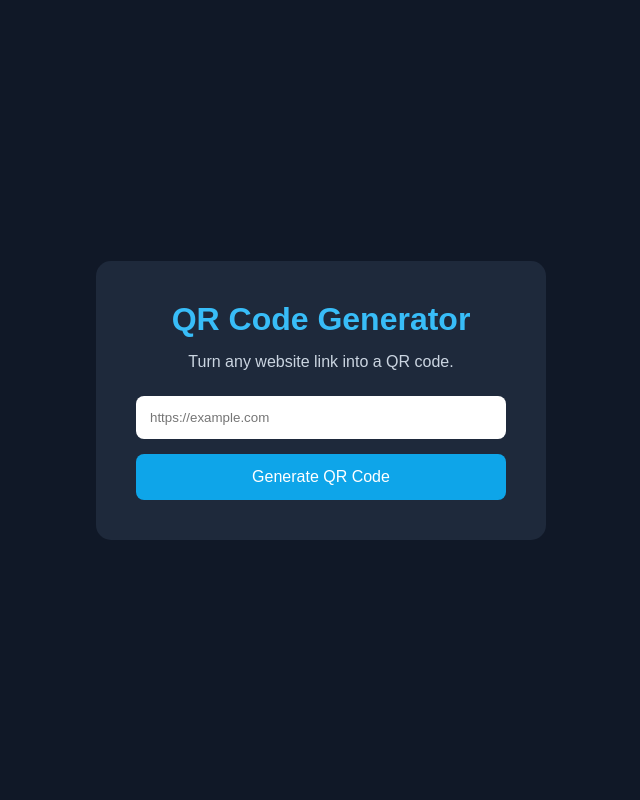
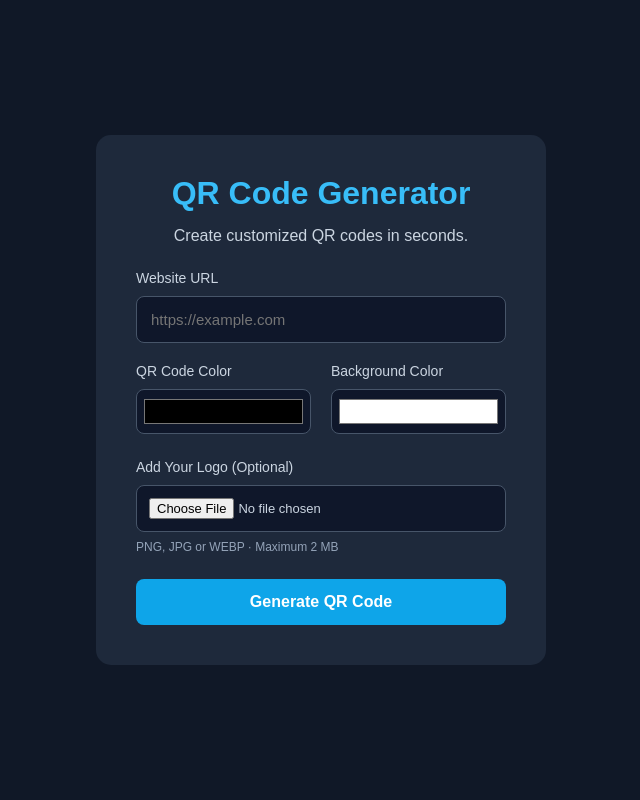
Before and after one commit to yam-72/QRCode_Generator, a Flask app: page / in a window 1280 px wide. Shown: the whole page, without its empty margins (319-959 px from the left). Run offline with Flask 3, Linux system fonts and the light colour scheme.

Commit message:
feat: add lightweight QR logo integration

```diff
--- a/app.py
+++ b/app.py
@@ -1,8 +1,11 @@
 
 from flask import Flask, render_template, request
+from PIL import Image
 import qrcode
 import os
 import uuid
+import re
+from io import BytesIO
 from urllib.parse import urlparse
 
 app = Flask(__name__)
@@ -10,44 +13,133 @@ app = Flask(__name__)
 QR_FOLDER = "static/qrcodes"
 os.makedirs(QR_FOLDER, exist_ok=True)
 
+app.config["MAX_CONTENT_LENGTH"] = 2 * 1024 * 1024
+
+ALLOWED_FORMATS = {"PNG", "JPEG", "WEBP"}
+
+
+def is_valid_color(color):
+    return bool(re.fullmatch(r"#[0-9a-fA-F]{6}", color))
+
+
+def add_logo(qr_image, logo_file):
+    """Add a small, optimized logo to the center of a QR code."""
+
+    if not logo_file or not logo_file.filename:
+        return qr_image
+
+    try:
+        logo = Image.open(logo_file)
+
+        if logo.format not in ALLOWED_FORMATS:
+            raise ValueError("Use a PNG, JPG, or WEBP logo.")
+
+        logo = logo.convert("RGBA")
+
+        # Resize logo while preserving its proportions.
+        logo.thumbnail((qr_image.width // 5, qr_image.height // 5))
+
+        # Create a small white background behind the logo.
+        padding = 8
+
+        logo_background = Image.new(
+            "RGBA",
+            (logo.width + padding * 2, logo.height + padding * 2),
+            "white"
+        )
+
+        position = (padding, padding)
+        logo_background.alpha_composite(logo, position)
+
+        # Center the logo.
+        x = (qr_image.width - logo_background.width) // 2
+        y = (qr_image.height - logo_background.height) // 2
+
+        qr_image = qr_image.convert("RGBA")
+        qr_image.alpha_composite(logo_background, (x, y))
+
+        return qr_image.convert("RGB")
+
+    except (OSError, ValueError) as error:
+        raise ValueError(str(error))
+
 
 @app.route("/", methods=["GET", "POST"])
 def index():
     qr_image = None
     error = None
 
+    url = ""
+    fill_color = "#000000"
+    back_color = "#ffffff"
+
     if request.method == "POST":
         url = request.form.get("url", "").strip()
+        fill_color = request.form.get("fill_color", "#000000")
+        back_color = request.form.get("back_color", "#ffffff")
+        logo_file = request.files.get("logo")
+
         parsed_url = urlparse(url)
 
-        if parsed_url.scheme not in ("http", "https") or not parsed_url.netloc:
-            error = "Please enter a valid URL."
+        if (
+            parsed_url.scheme not in ("http", "https")
+            or not parsed_url.netloc
+            or any(char.isspace() for char in url)
+        ):
+            error = "Please enter a valid website URL."
+
+        elif not is_valid_color(fill_color) or not is_valid_color(back_color):
+            error = "Please select valid colors."
+
         else:
-            filename = f"{uuid.uuid4().hex}.png"
-            filepath = os.path.join(QR_FOLDER, filename)
+            try:
+                qr = qrcode.QRCode(
+                    version=1,
+                    error_correction=qrcode.constants.ERROR_CORRECT_H,
+                    box_size=10,
+                    border=4
+                )
 
-            qr = qrcode.QRCode(
-                version=1,
-                box_size=10,
-                border=4
-            )
+                qr.add_data(url)
+                qr.make(fit=True)
 
-            qr.add_data(url)
-            qr.make(fit=True)
+                image = qr.make_image(
+                    fill_color=fill_color,
+                    back_color=back_color
+                ).convert("RGB")
 
-            image = qr.make_image(
-                fill_color="black",
-                back_color="white"
-            )
+                image = add_logo(image, logo_file)
 
-            image.save(filepath)
-            qr_image = filepath
+                filename = f"{uuid.uuid4().hex}.png"
+                filepath = os.path.join(QR_FOLDER, filename)
+
+                image.save(filepath, format="PNG", optimize=True)
+
+                qr_image = filepath
+
+            except (ValueError, OSError) as exception:
+                error = str(exception) or "Unable to generate QR code."
 
     return render_template(
         "index.html",
         qr_image=qr_image,
-        error=error
+        error=error,
+        url=url,
+        fill_color=fill_color,
+        back_color=back_color
     )
+
+
+@app.errorhandler(413)
+def file_too_large(error):
+    return render_template(
+        "index.html",
+        qr_image=None,
+        error="Logo is too large. Maximum upload size is 2 MB.",
+        url="",
+        fill_color="#000000",
+        back_color="#ffffff"
+    ), 413
 
 
 if __name__ == "__main__":
--- a/static/style.css
+++ b/static/style.css
@@ -10,10 +10,10 @@ body {
     background: #101827;
     color: white;
     min-height: 100vh;
-
     display: flex;
     justify-content: center;
     align-items: center;
+    padding: 20px;
 }
 
 .container {
@@ -30,17 +30,51 @@ h1 {
     color: #38bdf8;
 }
 
-p {
+.container > p {
     margin-bottom: 25px;
     color: #cbd5e1;
 }
 
-input {
+form {
+    text-align: left;
+}
+
+label {
+    display: block;
+    margin-bottom: 10px;
+    color: #cbd5e1;
+    font-size: 14px;
+}
+
+input[type="url"] {
     width: 100%;
     padding: 14px;
-    border: none;
+    border: 1px solid #475569;
     border-radius: 8px;
-    margin-bottom: 15px;
+    margin-bottom: 20px;
+    background: #0f172a;
+    color: white;
+    font-size: 15px;
+}
+
+.color-options {
+    display: flex;
+    gap: 20px;
+    margin-bottom: 25px;
+}
+
+.color-input {
+    flex: 1;
+}
+
+input[type="color"] {
+    width: 100%;
+    height: 45px;
+    border: 1px solid #475569;
+    border-radius: 8px;
+    background: #0f172a;
+    padding: 5px;
+    cursor: pointer;
 }
 
 button {
@@ -52,6 +86,7 @@ button {
     border-radius: 8px;
     cursor: pointer;
     font-size: 16px;
+    font-weight: bold;
 }
 
 button:hover {
@@ -62,12 +97,18 @@ button:hover {
     margin-top: 30px;
 }
 
+.result h2 {
+    color: #38bdf8;
+}
+
 .result img {
     width: 220px;
+    max-width: 100%;
     display: block;
     margin: 20px auto;
     background: white;
     padding: 10px;
+    border-radius: 8px;
 }
 
 .result a {
@@ -79,7 +120,34 @@ button:hover {
     text-decoration: none;
 }
 
+.result a:hover {
+    background: #16a34a;
+}
+
 .error {
     color: #f87171;
     margin-top: 15px;
 }
+
+/* Logo upload */
+
+.logo-upload {
+    margin-bottom: 25px;
+}
+
+.logo-upload input[type="file"] {
+    width: 100%;
+    padding: 12px;
+    background: #0f172a;
+    color: #cbd5e1;
+    border: 1px solid #475569;
+    border-radius: 8px;
+    font-size: 13px;
+}
+
+.logo-upload small {
+    display: block;
+    margin-top: 8px;
+    color: #94a3b8;
+    font-size: 12px;
+}
--- a/templates/index.html
+++ b/templates/index.html
@@ -16,15 +16,56 @@
     <div class="container">
       <h1>QR Code Generator</h1>
 
-      <p>Turn any website link into a QR code.</p>
+      <p>Create customized QR codes in seconds.</p>
 
-      <form method="POST">
+      <form method="POST" enctype="multipart/form-data">
+        <label for="url">Website URL</label>
+
         <input
           type="url"
+          id="url"
           name="url"
           placeholder="https://example.com"
+          value="{{ url }}"
           required
         />
+
+        <div class="color-options">
+          <div class="color-input">
+            <label for="fill_color">QR Code Color</label>
+
+            <input
+              type="color"
+              id="fill_color"
+              name="fill_color"
+              value="{{ fill_color }}"
+            />
+          </div>
+
+          <div class="color-input">
+            <label for="back_color">Background Color</label>
+
+            <input
+              type="color"
+              id="back_color"
+              name="back_color"
+              value="{{ back_color }}"
+            />
+          </div>
+        </div>
+
+        <div class="logo-upload">
+          <label for="logo">Add Your Logo (Optional)</label>
+
+          <input
+            type="file"
+            id="logo"
+            name="logo"
+            accept=".png,.jpg,.jpeg,.webp"
+          />
+
+          <small>PNG, JPG or WEBP · Maximum 2 MB</small>
+        </div>
 
         <button type="submit">Generate QR Code</button>
       </form>
```
